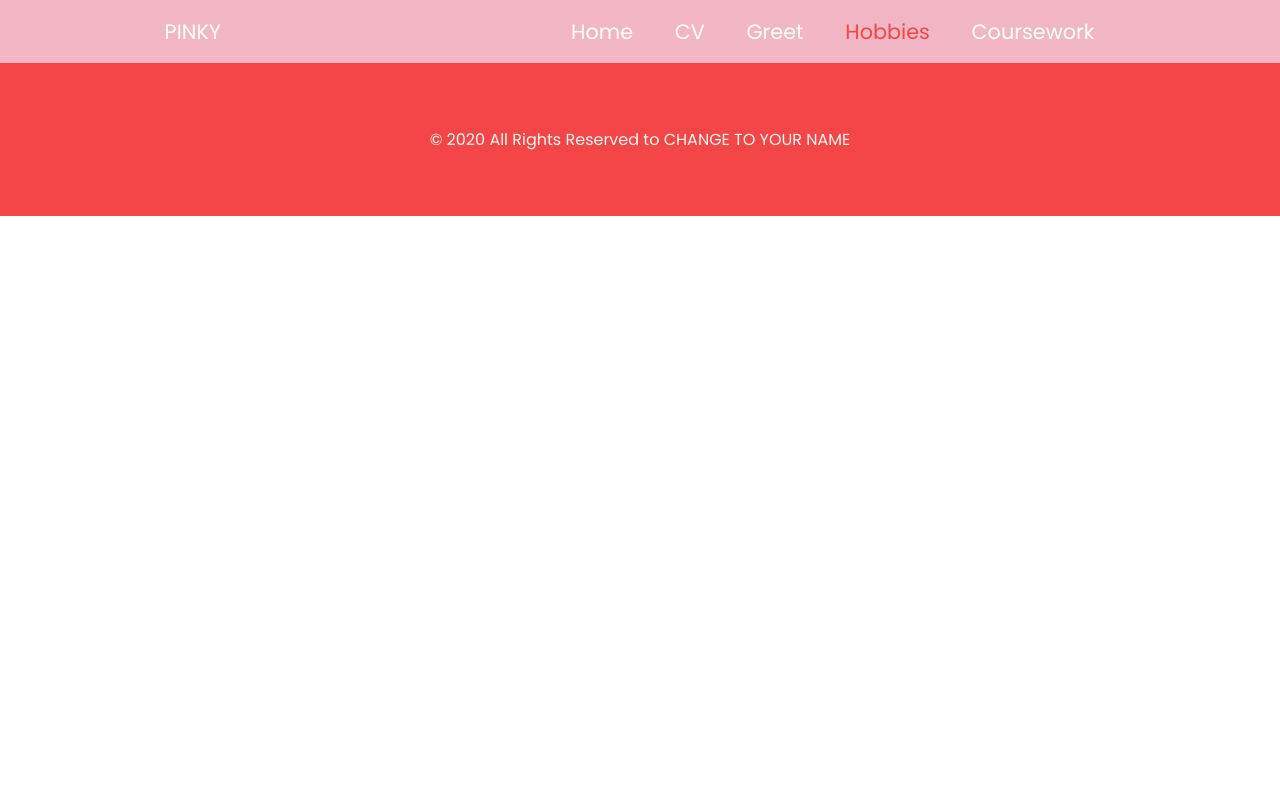
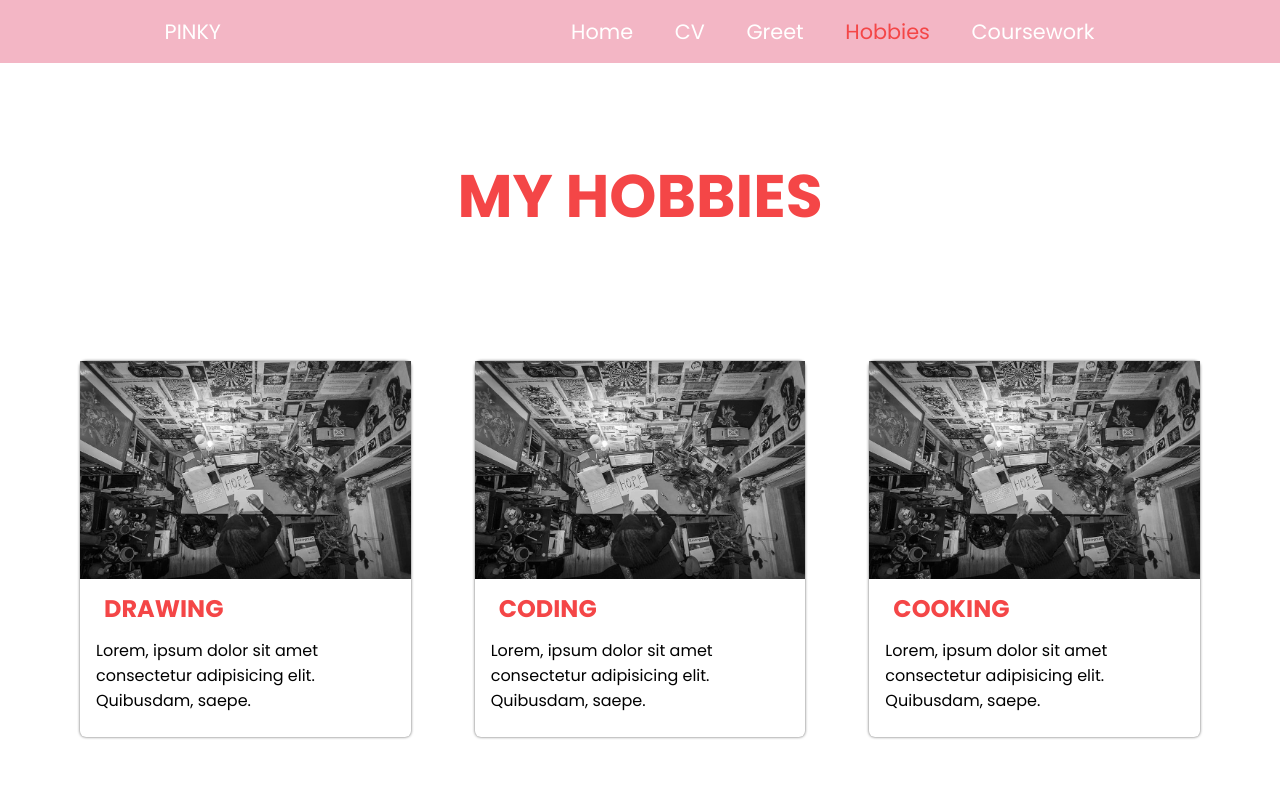
Before and after one commit to AimanAlmureish/FastPortfolio, a plain HTML site: page hobbies.html in a window 1280 px wide. Shown: the top 800 px of the page. Drawn offline with Linux system fonts and the light colour scheme.

Commit message:
finishing hobbies

```diff
--- a/css/style.css
+++ b/css/style.css
@@ -1,6 +1,7 @@
 * {
   margin: 0em;
   padding: 0em;
+  box-sizing: border-box;
 }
 
 html {
@@ -211,3 +212,39 @@ footer {
 .video p {
   font-size: 1.5em;
 }
+
+/* HOBBIES */
+
+.hobbies {
+  padding: 3em 0em;
+}
+
+.wholeHobbies {
+  display: flex;
+  justify-content: space-around;
+  margin: 3em;
+}
+
+.singleHobby {
+  display: flex;
+  justify-content: center;
+  flex-flow: column;
+  margin: 2em;
+  box-shadow: 0 0 3px 0 rgb(95, 95, 95);
+  border-radius: 6px;
+}
+
+.singleHobby img {
+  width: 100%;
+}
+
+.singleHobby p {
+  padding: 0em 1em;
+  padding-bottom: 1.5em;
+}
+
+.singleHobby h2 {
+  color: #f44647;
+  text-transform: uppercase;
+  padding: 0.5em 1em;
+}
--- a/hobbies.html
+++ b/hobbies.html
@@ -36,7 +36,39 @@
         </ul>
       </nav>
     </header>
-    <main></main>
+    <main>
+      <section class="hobbies">
+        <div class="title">
+          <h1>My hobbies</h1>
+        </div>
+        <div class="wholeHobbies">
+          <div class="singleHobby">
+            <img src="./img/hobbies.jpg" alt="" />
+            <h2>Drawing</h2>
+            <p>
+              Lorem, ipsum dolor sit amet consectetur adipisicing elit.
+              Quibusdam, saepe.
+            </p>
+          </div>
+          <div class="singleHobby">
+            <img src="./img/hobbies.jpg" alt="" />
+            <h2>coding</h2>
+            <p>
+              Lorem, ipsum dolor sit amet consectetur adipisicing elit.
+              Quibusdam, saepe.
+            </p>
+          </div>
+          <div class="singleHobby">
+            <img src="./img/hobbies.jpg" alt="" />
+            <h2>cooking</h2>
+            <p>
+              Lorem, ipsum dolor sit amet consectetur adipisicing elit.
+              Quibusdam, saepe.
+            </p>
+          </div>
+        </div>
+      </section>
+    </main>
     <footer>
       <div class="copyrights">
         © 2020 All Rights Reserved to CHANGE TO YOUR NAME
```
Also changed, not shown: img/hobbies.jpg (added).
